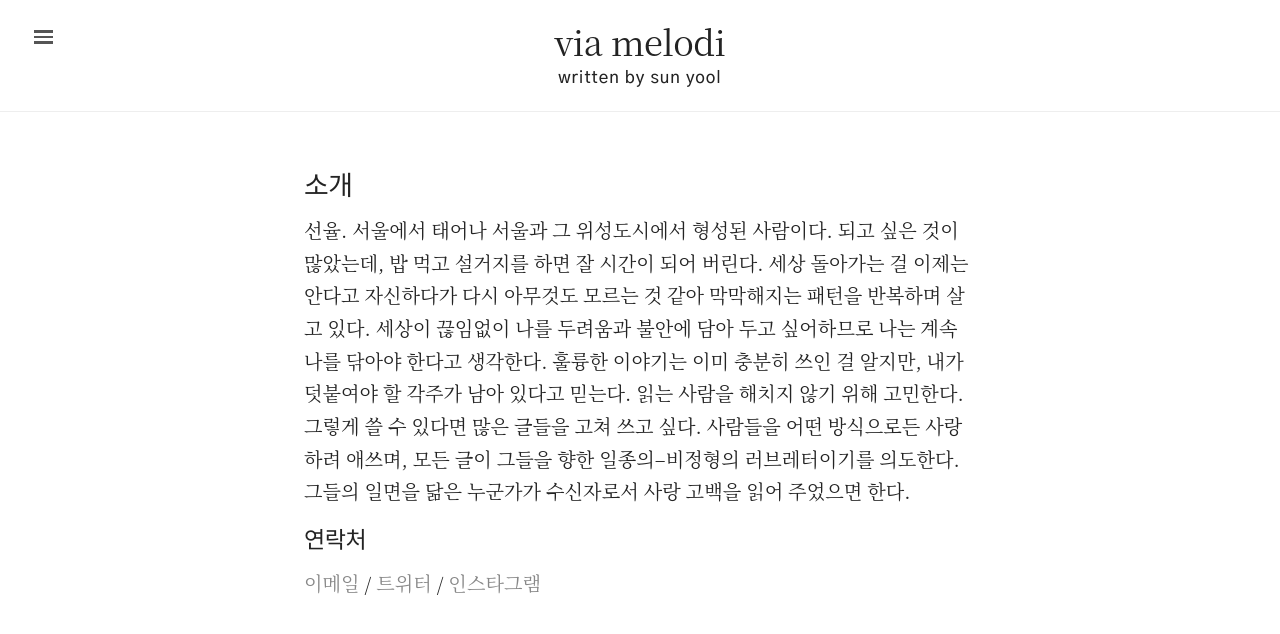
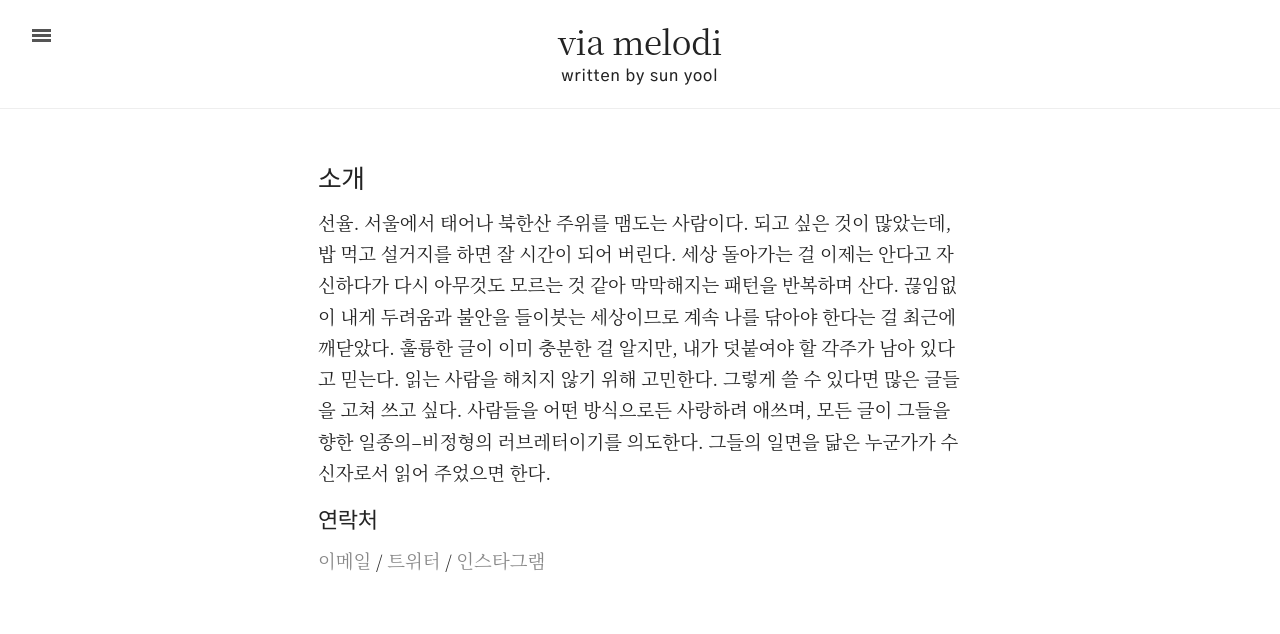
Before and after one commit to viamelodi/viamelodi.github.io, a Jekyll site: the page built from about.md, in a window 1280 px wide. Shown: the top 634 px of the page. Built offline with Jekyll 4.4.1, drawn with Linux system fonts in a browser that asks for light colours.

Commit message:
minor adjustments

```diff
--- a/_sass/_ed.scss
+++ b/_sass/_ed.scss
@@ -38,7 +38,7 @@ body {
 
 html {
   font-family: $main-font;
-  font-size: 1.1em; /* 16px; specify in ems to support text resizing in all browsers */
+  font-size: 1em; /* 16px; specify in ems to support text resizing in all browsers */
   line-height: 1.7;
 }
 
--- a/about.md
+++ b/about.md
@@ -3,8 +3,8 @@ layout: page
 title: 소개
 ---
 
-선율. 서울에서 태어나 서울과 그 위성도시에서 형성된 사람이다. 되고 싶은 것이 많았는데, 밥 먹고 설거지를 하면 잘 시간이 되어 버린다. 세상 돌아가는 걸 이제는 안다고 자신하다가 다시 아무것도 모르는 것 같아 막막해지는 패턴을 반복하며 살고 있다. 세상이 끊임없이 나를 두려움과 불안에 담아 두고 싶어하므로 나는 계속 나를 닦아야 한다고 생각한다. 훌륭한 이야기는 이미 충분히 쓰인 걸 알지만, 내가 덧붙여야 할 각주가 남아 있다고 믿는다. 읽는 사람을 해치지 않기 위해 고민한다. 그렇게 쓸 수 있다면 많은 글들을 고쳐 쓰고 싶다. 사람들을 어떤 방식으로든 사랑하려 애쓰며, 모든 글이 그들을 향한 일종의--비정형의 러브레터이기를 의도한다. 그들의 일면을 닮은 누군가가 수신자로서 사랑 고백을 읽어 주었으면 한다.
+선율. 서울에서 태어나 북한산 주위를 맴도는 사람이다. 되고 싶은 것이 많았는데, 밥 먹고 설거지를 하면 잘 시간이 되어 버린다. 세상 돌아가는 걸 이제는 안다고 자신하다가 다시 아무것도 모르는 것 같아 막막해지는 패턴을 반복하며 산다. 끊임없이 내게 두려움과 불안을 들이붓는 세상이므로 계속 나를 닦아야 한다는 걸 최근에 깨닫았다. 훌륭한 글이 이미 충분한 걸 알지만, 내가 덧붙여야 할 각주가 남아 있다고 믿는다. 읽는 사람을 해치지 않기 위해 고민한다. 그렇게 쓸 수 있다면 많은 글들을 고쳐 쓰고 싶다. 사람들을 어떤 방식으로든 사랑하려 애쓰며, 모든 글이 그들을 향한 일종의--비정형의 러브레터이기를 의도한다. 그들의 일면을 닮은 누군가가 수신자로서 읽어 주었으면 한다.
 
 ## 연락처
 
-[이메일](mailto:viamelodi@hotmail.com) / [트위터](http://twitter.com/viamelodi) / [인스타그램](http://instagram.com/yoosun)
+[이메일](mailto:viamelodi@hotmail.com) / [트위터](http://twitter.com/viamelodi) / [인스타그램](http://instagram.com/yoolsun)
--- a/assets/css/style.scss
+++ b/assets/css/style.scss
@@ -10,9 +10,9 @@ sitemap: false
 */
 
 /* Fonts */
-$main-font: "Noto Serif KR", "Noto Serif CJK kr", Palatino, serif;
+$main-font: "Noto Serif KR", "Noto Serif CJK KR", Palatino, serif;
 $heading-font: "Gothic A1", "Nanum Gothic", sans-serif;
-$regular-font-size: 1.2em; /* 20px / 16px = 1.25em; support text resizing in all browsers */
+$regular-font-size: 1.15em; /* 20px / 16px = 1.25em; support text resizing in all browsers */
 
 
 /*
--- a/index.html
+++ b/index.html
@@ -5,7 +5,7 @@ title: "Home"
 <div class="introduction">
 
 <p>
-  음악이 기꺼이 반복되면서 청자의 몸에 흔적을 남기듯이, 판단으로부터 자유로운 마음들이 노래처럼 전해지고 따라 불릴 수 있다면 좋겠습니다.
+  음악이 기꺼이 반복되면서 청자의 몸에 흔적을 남기듯이, 판단으로부터 자유로운 마음들이 우리 사이를 노래처럼 오가면 좋겠습니다.
   타인의 노래를 곱씹어 듣고, 내 몸으로 더듬더듬 따라 불러 보기로 했습니다. 그 노래의 경험을 다양한 형식으로 기록하고 이곳에 모았습니다.
 </p>
 </div>
```
Also changed, not shown: 4 other files.
